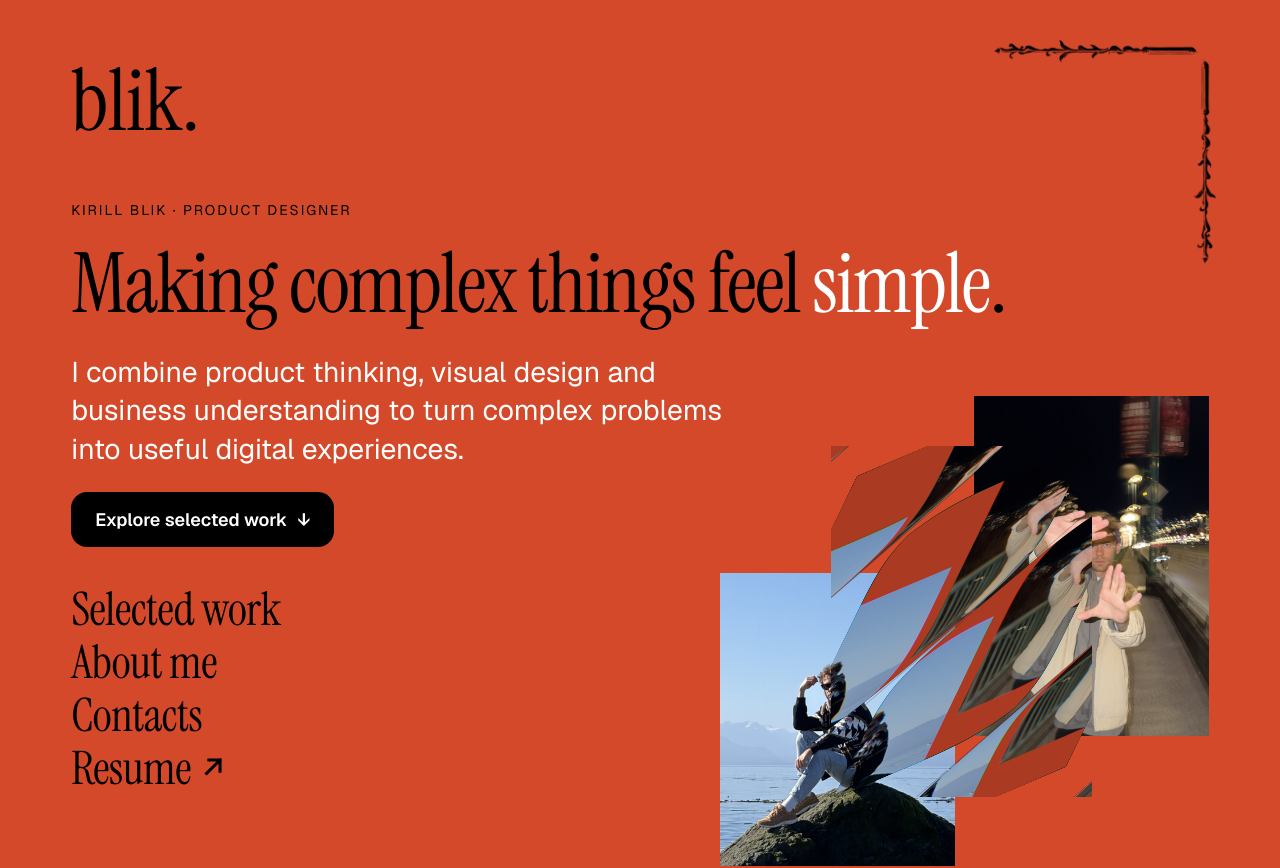
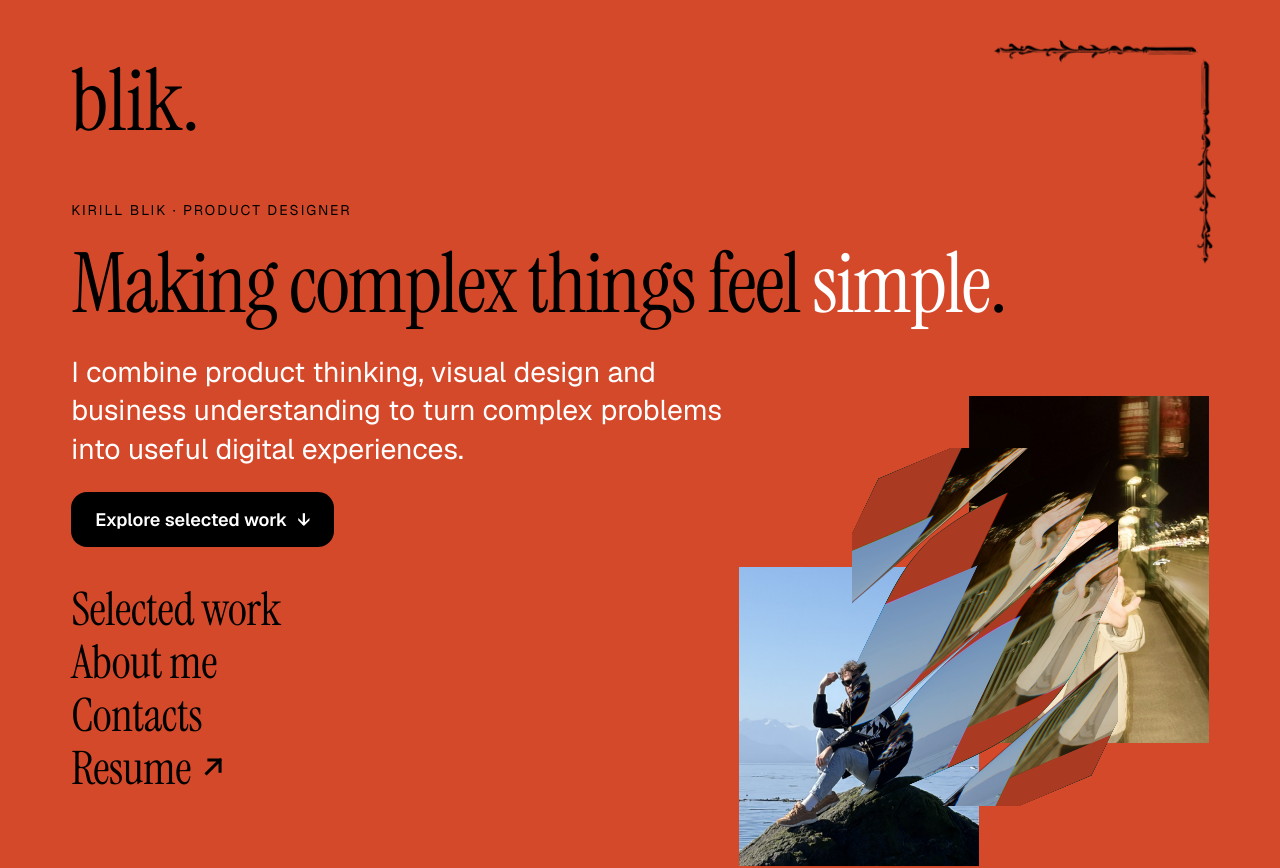
Before and after one commit to JazzFOXTROT/jazzfoxtrot.github.io, a React (Vite) app: page / in a window 1280 px wide. Shown: the top 868 px of the page. Built offline with nearby package versions, Linux system fonts and the light colour scheme.

Commit message:
Hero collage matches Figma: photo positions, bridge colour grade baked in, soft frost on the glass, corner slivers removed

```diff
--- a/src/components/GlassRefraction.jsx
+++ b/src/components/GlassRefraction.jsx
@@ -8,6 +8,10 @@ import { useEffect, useRef } from 'react';
  *
  * Figma params: patternType 0 (lenticular), amount 100, seamlessness 0, frost 0,
  * iorDispersion 4, centerHandle { x: 50, y: 50, radius: 11.47, angle: 49.1 }, pixelWrapMode 0.
+ *
+ * On top of it Figma has its built-in Glass effect (frost radius 4). Measured against a Figma
+ * render, that adds a ~0.94 px soft blur; the rest of it is invisible here, so it is a CSS blur.
+ * The thin stripe cells cut off by the top-left / bottom-right corners are faded out.
  */
 
 const VERT = `#version 300 es
@@ -50,6 +54,15 @@ vec4 sampleZero(vec2 px) {
   if (uv.x < 0.0 || uv.x > 1.0 || uv.y < 0.0 || uv.y > 1.0) return vec4(0.0);
   return texture(uTex, uv);
 }
+// Position along the stripe axis, in cells.
+float stripePos(vec2 p, mat2 rot, float invSize) { return (rot * (p - uCenter)).x * invSize; }
+// 0 inside a thin stripe sliver cut off by a corner, 1 elsewhere.
+float cornerKeep(float q, float a, float b) {
+  float cell = floor(a);
+  if (q < cell - 0.025 || q > cell + 1.025) return 1.0; // a hair wider, so the cut edge's seam goes too
+  float inside = b > a ? (cell + 1.0 - a) : (a - cell); // how much of that stripe lies inside the glass
+  return smoothstep(0.2, 0.4, inside);
+}
 void main() {
   vec2 localPos = vec2(gl_FragCoord.x, uDims.y * uScale - gl_FragCoord.y) / uScale;
   float c = cos(uAngle), s = sin(uAngle);
@@ -76,12 +89,16 @@ void main() {
     }
   }
   vec4 col = acc / (n * n);
-  outColor = vec4(col.rgb, col.a);
+  float q = stripePos(localPos, rot, invSize);
+  float tl = stripePos(vec2(0.0), rot, invSize);
+  float br = stripePos(uDims, rot, invSize);
+  float keep = cornerKeep(q, tl, br) * cornerKeep(q, br, tl);
+  outColor = vec4(col.rgb, col.a * keep);
 }`;
 
 const PARAMS = { amount: 100, seamlessness: 0, iorDispersion: 4, radius: 11.473249435424805, angle: 49.10326385498047 };
 
-export default function GlassRefraction({ width, height, paintBackdrop, pointer, className = '' }) {
+export default function GlassRefraction({ width, height, paintBackdrop, pointer, blurScale = 1, className = '' }) {
   const canvasRef = useRef(null);
   const glRef = useRef(null);
   const pointerRef = useRef(pointer);
@@ -185,5 +202,6 @@ export default function GlassRefraction({ width, height, paintBackdrop, pointer,
     return () => clearTimeout(t);
   }, [pointer]);
 
-  return <canvas ref={canvasRef} className={`glass-refraction ${className}`.trim()} aria-hidden="true" />;
+  // Soft frost from Figma's Glass effect, scaled with the collage.
+  return <canvas ref={canvasRef} className={`glass-refraction ${className}`.trim()} style={{ filter: `blur(${(0.94 * blurScale).toFixed(2)}px)` }} aria-hidden="true" />;
 }
--- a/src/sections/Hero.jsx
+++ b/src/sections/Hero.jsx
@@ -12,9 +12,10 @@ import { NAV, go } from '../nav.js';
 import Arrow from '../components/Arrow.jsx';
 
 // Collage geometry in Figma units (box 628 × 604, from x 732 / y 420 of the 1440 frame).
-const BOX = { w: 628, h: 604 };
-const BRIDGE = { x: 326, y: 0, w: 302, h: 437 };
-const ROCK = { x: 0, y: 227, w: 302, h: 377, crop: { x: 0.0993, y: 0.1985, w: 0.8017, h: 0.8007 } };
+// Positions match the current Figma hero (bridge 1058/380, rock 768/595, glass 910/445).
+const BOX = { w: 592, h: 592 };
+const BRIDGE = { x: 290, y: 0, w: 302, h: 437 };
+const ROCK = { x: 0, y: 215, w: 302, h: 377, crop: { x: 0.0993, y: 0.1985, w: 0.8017, h: 0.8007 } };
 const GLASS = { x: 142, y: 65, w: 335, h: 451 };
 const pct = (v, of) => `${(v / of) * 100}%`;
 
@@ -126,7 +127,7 @@ function Collage() {
           ariaLabel="Glass"
           front={
             <div className="glass">
-              <GlassRefraction width={GLASS.w} height={GLASS.h} paintBackdrop={paintBehindGlass} pointer={pointer} />
+              <GlassRefraction width={GLASS.w} height={GLASS.h} paintBackdrop={paintBehindGlass} pointer={pointer} blurScale={k} />
             </div>
           }
         />
--- a/src/styles.css
+++ b/src/styles.css
@@ -179,13 +179,13 @@ button { font: inherit; color: inherit; background: none; border: 0; padding: 0;
   align-items: flex-start;
 }
 
-/* Collage: 628 × 604 box, bottom-right of the hero */
+/* Collage: 592 × 592 box (Figma), bottom-right of the hero */
 .collage {
   position: absolute;
   right: var(--gutter);
   bottom: 0;
-  width: min(628px, 43.6vw, calc((100svh - 330px) * 1.04));
-  aspect-ratio: 628 / 604;
+  width: min(592px, 41.1vw, calc(100svh - 330px));
+  aspect-ratio: 1;
   z-index: 1;
 }
 .collage__photo { position: absolute; display: block; object-fit: cover; }
```
Also changed, not shown: src/assets/v3/bridge.jpg.
